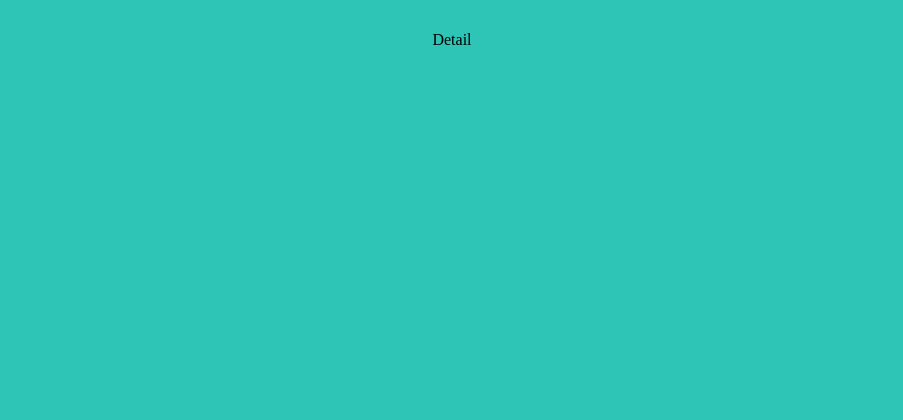
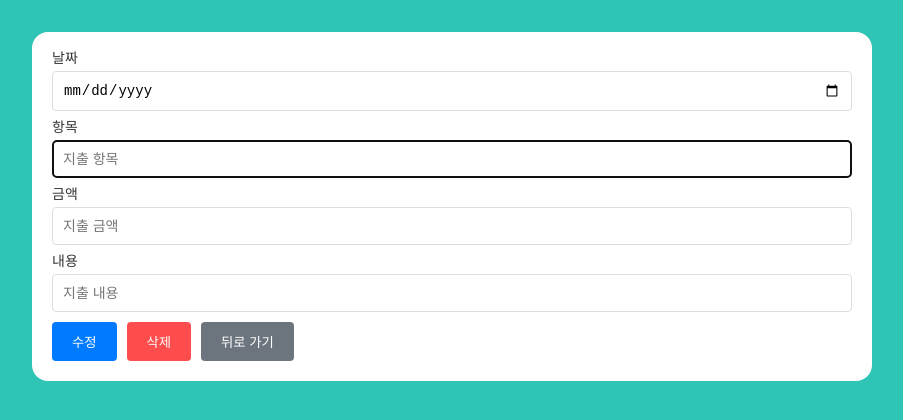
Before and after one commit to junghyunwoo02/react5-spend-money-assignment, a React (Vite) app: page /detail/1 in a window 1280 px wide. Shown: the top 420 px of the page, without its empty margins (188-1091 px from the left). Built offline with nearby package versions, Linux system fonts and the light colour scheme.

Commit message:
Detail 컴포넌트에 useRef사용

```diff
--- a/src/App.jsx
+++ b/src/App.jsx
@@ -7,11 +7,11 @@ const App = () => {
   const [expenseData, setExpenseData] = useState(() => {
     const savedData = localStorage.getItem("expenseData");
     return savedData ? JSON.parse(savedData) : fakeData;
-  });
+  }); // expenseData를 로컬 스토리지에서 가져오거나 기본값으로 fakeData를 사용하여 초기화하고, 상태가 변경될 때마다 로컬 스토리지에 저장
 
   useEffect(() => {
     localStorage.setItem("expenseData", JSON.stringify(expenseData));
-  }, [expenseData]);
+  }, [expenseData]); // expenseData가 변경될 때마다 로컬 스토리지에 저장
 
   return (
     <div>
--- a/src/components/ExpenseCard.jsx
+++ b/src/components/ExpenseCard.jsx
@@ -1,8 +1,15 @@
+import { useNavigate } from "react-router-dom";
 import styled from "styled-components";
 
 const ExpenseCard = ({ data }) => {
+  const navigate = useNavigate();
+
+  const handleCardClick = () => {
+    navigate(`/detail/${data.id}`);
+  };
+
   return (
-    <Card>
+    <Card onClick={handleCardClick}>
       <SpanDiv>
         <span>{data.date}</span>
         <span>
--- a/src/pages/Detail.jsx
+++ b/src/pages/Detail.jsx
@@ -1,5 +1,175 @@
-const Detail = () => {
-  return <div>Detail</div>;
+import { useEffect, useRef } from "react";
+import { useNavigate, useParams } from "react-router-dom";
+import styled from "styled-components";
+
+const Detail = ({ expenseData, setExpenseData }) => {
+  // useRef를 사용하여 각 입력 필드의 참조를 생성
+  const dateRef = useRef(null);
+  const itemRef = useRef(null);
+  const amountRef = useRef(null);
+  const descriptionRef = useRef(null);
+
+  const navigate = useNavigate();
+  const { id } = useParams(); // URL 파라미터에서 ID를 가져옴
+  const expense = expenseData.find((item) => item.id === id); // 현재 id와 일치하는 지출 항목 찾기
+
+  useEffect(() => {
+    if (expense) {
+      // expense 데이터를 사용하여 입력 필드의 초기 값을 설정
+      dateRef.current.value = expense.date || "";
+      itemRef.current.value = expense.item || "";
+      amountRef.current.value = expense.amount || "";
+      descriptionRef.current.value = expense.description || "";
+    }
+
+    // 첫 번째 입력 필드에 포커스 설정
+    if (itemRef.current) {
+      itemRef.current.focus();
+    }
+  }, [expense]);
+
+  const handleUpdate = () => {
+    // 각 입력 필드에서 현재 값 가져오기
+    const updatedDate = dateRef.current.value;
+    const updatedItem = itemRef.current.value;
+    const updatedAmount = amountRef.current.value;
+    const updatedDescription = descriptionRef.current.value;
+
+    if (!updatedDate || !updatedItem || !updatedAmount || !updatedDescription) {
+      alert("입력창에 모두 입력해주세요.");
+      return;
+    }
+
+    // 수정된 지출 항목 객체 생성
+    const updatedExpense = {
+      id: expense.id,
+      date: updatedDate,
+      item: updatedItem,
+      amount: updatedAmount,
+      description: updatedDescription,
+    };
+
+    // 기존 expenseData에서 수정된 항목을 업데이트
+    const updatedExpenseData = expenseData.map((item) =>
+      item.id === id ? updatedExpense : item
+    );
+
+    // 업데이트된 expenseData를 상태로 설정
+    setExpenseData(updatedExpenseData);
+    // 수정 후에는 메인 페이지로 이동
+    navigate("/");
+  };
+
+  const handleDelete = () => {
+    if (window.confirm("정말로 삭제하시겠습니까?")) {
+      // 현재 id와 일치하지 않는 항목만 필터링하여 새로운 데이터를 생성
+      const updatedExpenseData = expenseData.filter((item) => item.id !== id);
+      // 삭제된 데이터를 상태로 설정
+      setExpenseData(updatedExpenseData);
+
+      // 삭제 후에는 메인 페이지로 이동
+      navigate("/");
+    }
+  };
+
+  return (
+    <StContainer>
+      <StDiv>
+        <StLabel htmlFor="date">날짜</StLabel>
+        <StInput type="date" id="date" placeholder="YYYY-MM-DD" ref={dateRef} />
+      </StDiv>
+      <StDiv>
+        <StLabel htmlFor="item">항목</StLabel>
+        <StInput type="text" id="item" placeholder="지출 항목" ref={itemRef} />
+      </StDiv>
+      <StDiv>
+        <StLabel htmlFor="amount">금액</StLabel>
+        <StInput
+          type="text"
+          id="amount"
+          placeholder="지출 금액"
+          ref={amountRef}
+        />
+      </StDiv>
+      <StDiv>
+        <StLabel htmlFor="description">내용</StLabel>
+        <StInput
+          type="text"
+          id="description"
+          placeholder="지출 내용"
+          ref={descriptionRef}
+        />
+      </StDiv>
+      <StButtonDiv>
+        <StUpdateButton onClick={handleUpdate}>수정</StUpdateButton>
+        <StDeleteButton onClick={handleDelete}>삭제</StDeleteButton>
+        <PrevButton onClick={() => navigate("/")}>뒤로 가기</PrevButton>
+      </StButtonDiv>
+    </StContainer>
+  );
 };
 
 export default Detail;
+
+const StContainer = styled.div`
+  max-width: 800px;
+  margin: 0px auto;
+  padding: 20px;
+  background-color: rgb(255, 255, 255);
+  border-radius: 16px;
+`;
+
+const StDiv = styled.div`
+  display: flex;
+  flex-direction: column;
+  margin-bottom: 10px;
+`;
+
+const StLabel = styled.label`
+  margin-bottom: 5px;
+  font-size: 14px;
+  color: rgb(51, 51, 51);
+  text-align: left;
+`;
+
+const StInput = styled.input`
+  padding: 10px;
+  border: 1px solid rgb(221, 221, 221);
+  border-radius: 4px;
+  font-size: 14px;
+`;
+
+const StButtonDiv = styled.div`
+  display: flex;
+  gap: 10px;
+`;
+
+const StUpdateButton = styled.button`
+  padding: 10px 20px;
+  background-color: rgb(0, 123, 255);
+  color: white;
+  border: none;
+  border-radius: 4px;
+  cursor: pointer;
+  transition: background-color 0.2s ease-in-out 0s;
+`;
+
+const StDeleteButton = styled.button`
+  padding: 10px 20px;
+  background-color: rgb(255, 77, 77);
+  color: white;
+  border: none;
+  border-radius: 4px;
+  cursor: pointer;
+  transition: background-color 0.2s ease-in-out 0s;
+`;
+
+const PrevButton = styled.button`
+  padding: 10px 20px;
+  background-color: rgb(108, 117, 125);
+  color: white;
+  border: none;
+  border-radius: 4px;
+  cursor: pointer;
+  transition: background-color 0.2s ease-in-out 0s;
+`;
--- a/src/pages/Home.jsx
+++ b/src/pages/Home.jsx
@@ -3,7 +3,7 @@ import InputForm from "../components/InputForm";
 import BoxContainer from "../components/BoxContainer";
 import styled from "styled-components";
 import ExpenseDetail from "../components/ExpenseDetail";
-import { Link } from "react-router-dom";
+import { Link, useNavigate } from "react-router-dom";
 
 const Home = ({ expenseData, setExpenseData }) => {
   const [activeIndex, setActiveIndex] = useState(() => {
@@ -24,12 +24,18 @@ const Home = ({ expenseData, setExpenseData }) => {
     const itemMonth = new Date(item.date).getMonth() + 1; // 월은 0부터 시작하므로 +1
     return itemMonth === activeIndex;
   });
+
   return (
     <StyledMain>
+      {/* 지출 항목을 입력받는 폼입니다. */}
       <InputForm expenseData={expenseData} setExpenseData={setExpenseData} />
+      {/* 월별 필터링을 위한 박스 컨테이너와 개별 박스입니다. */}
       <BoxContainer activeIndex={activeIndex} handleClick={handleClick} />
+      {/* 지출 내역을 보여주는 컴포넌트들입니다. */}
       <ExpenseDetail filteredData={filteredData} />
-      <Link to={"/detail"}>Detail 페이지로 이동</Link>
+      <Link to={`/detail/1`}>
+        <span>Go to : 상세페이지</span>
+      </Link>
     </StyledMain>
   );
 };
```
